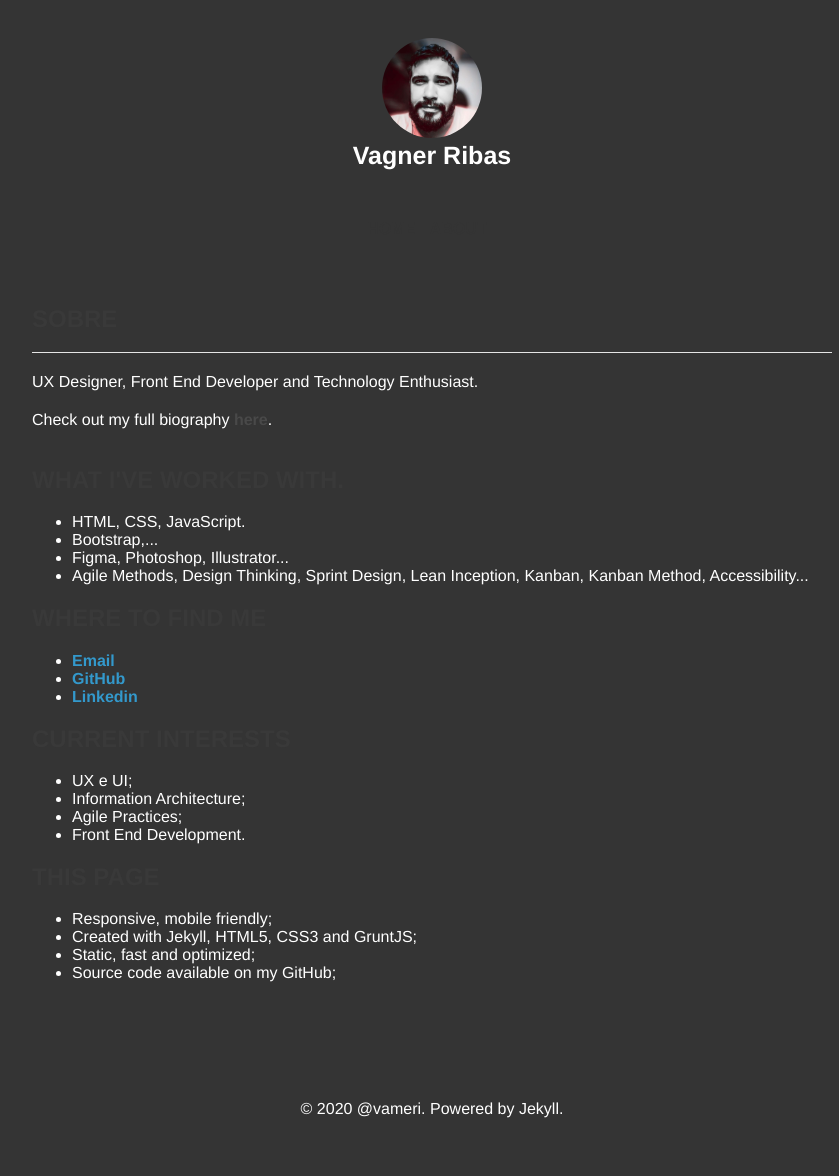
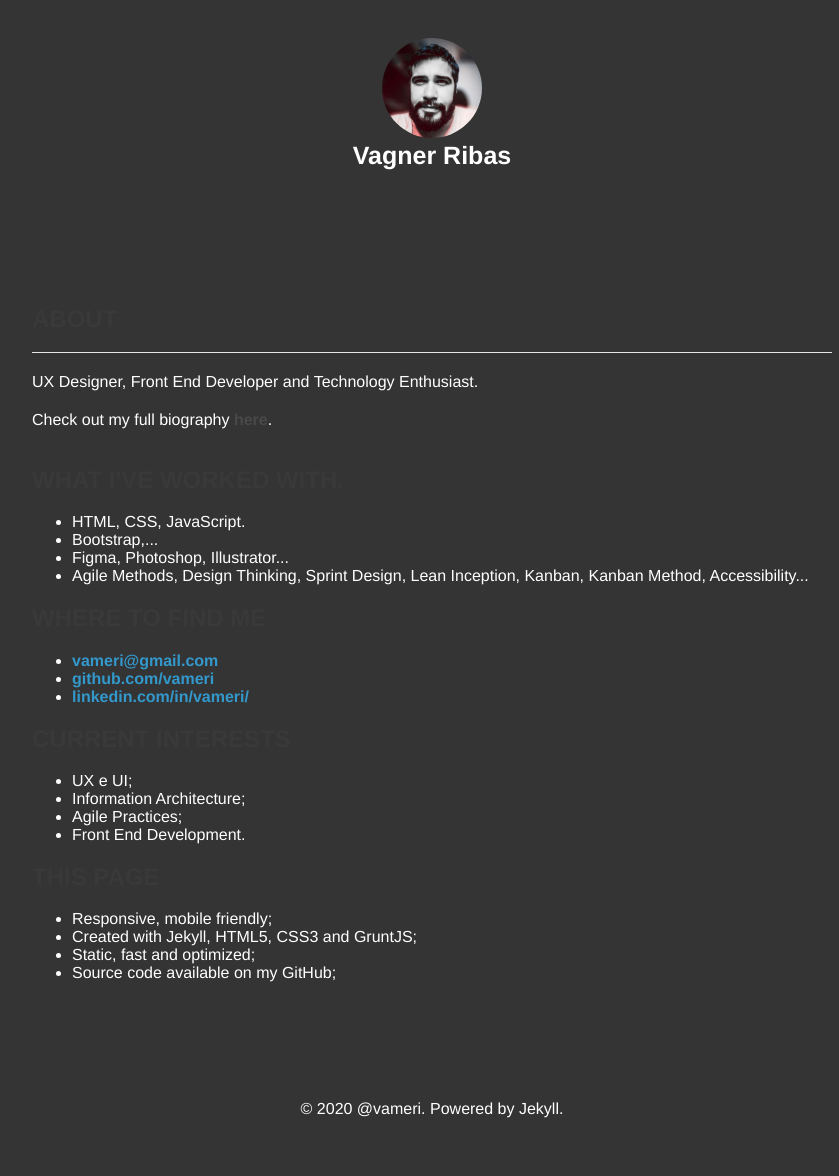
Before and after one commit to vameri/vameri.github.io, a Jekyll site: the page built from about/index.html, in a window 1280 px wide. Shown: the whole page, without its empty margins (208-1047 px from the left). Built offline with Jekyll 4.4.1, drawn with Linux system fonts in a browser that asks for light colours.

Commit message:
Add files via upload

```diff
--- a/about/index.html
+++ b/about/index.html
@@ -5,7 +5,7 @@
 ---
 
 <article>
-  <h2>Sobre</h2>
+  <h2>about</h2>
   <hr>
 </article>
 <article>
@@ -24,9 +24,9 @@
 <article>
   <h2>Where to find me</h2>
   <ul>
-    <li><a href="mailto:vameri@gmail.com" alt="email vameri">Email</a></li>
-    <li><a href="https://github.com/vameri" alt="github vameri" target="_blanck">GitHub</a></li>
-    <li><a href="http://br.linkedin.com/in/vameri" alt="linkdin vameri" target="_blanck">Linkedin</a></li>
+    <li><a href="mailto:vameri@gmail.com" alt="email vameri">vameri@gmail.com</a></li>
+    <li><a href="https://github.com/vameri" alt="github vameri" target="_blanck">github.com/vameri</a></li>
+    <li><a href="http://br.linkedin.com/in/vameri" alt="linkdin vameri" target="_blanck">linkedin.com/in/vameri/</a></li>
   </ul>
 </article>
 <article>
```
